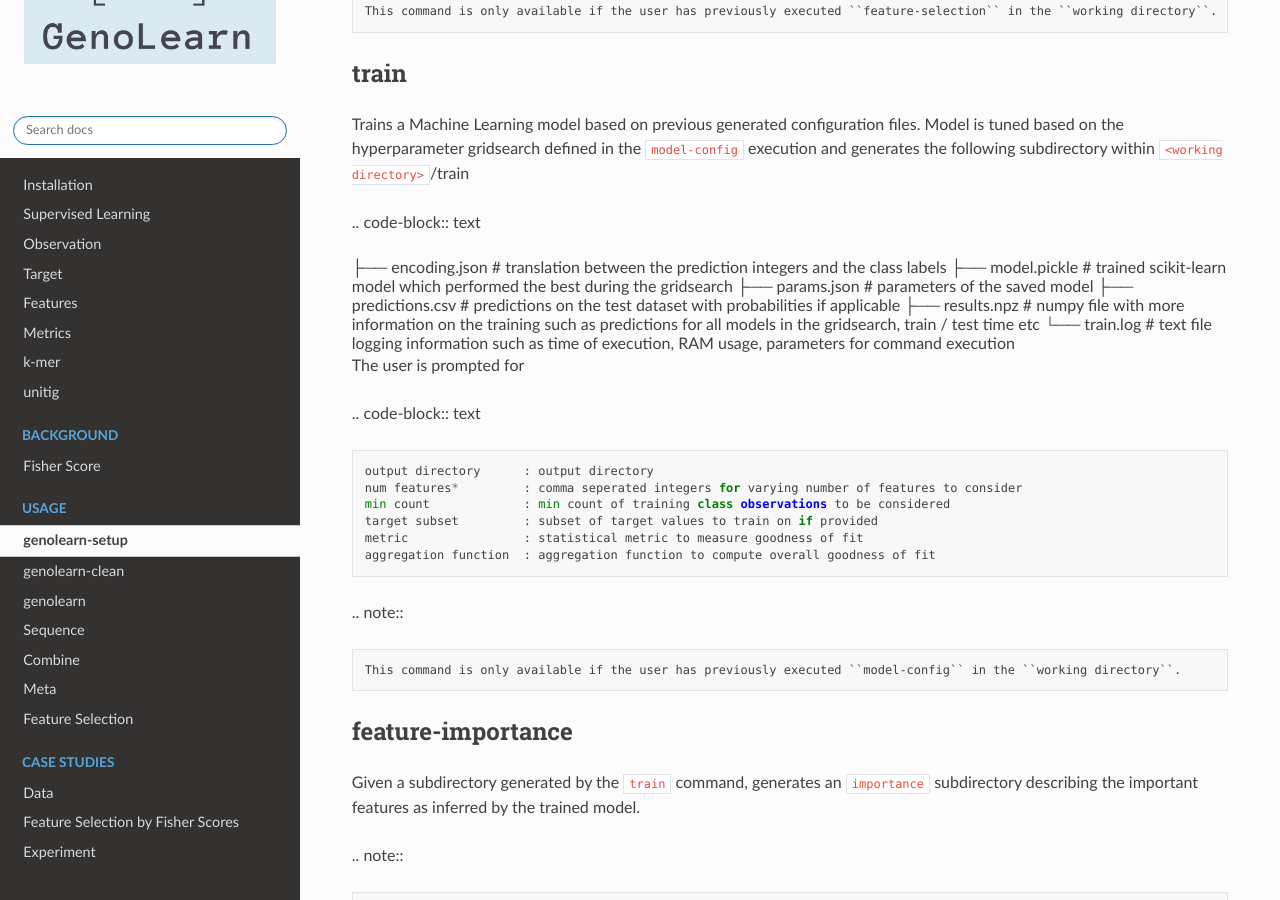
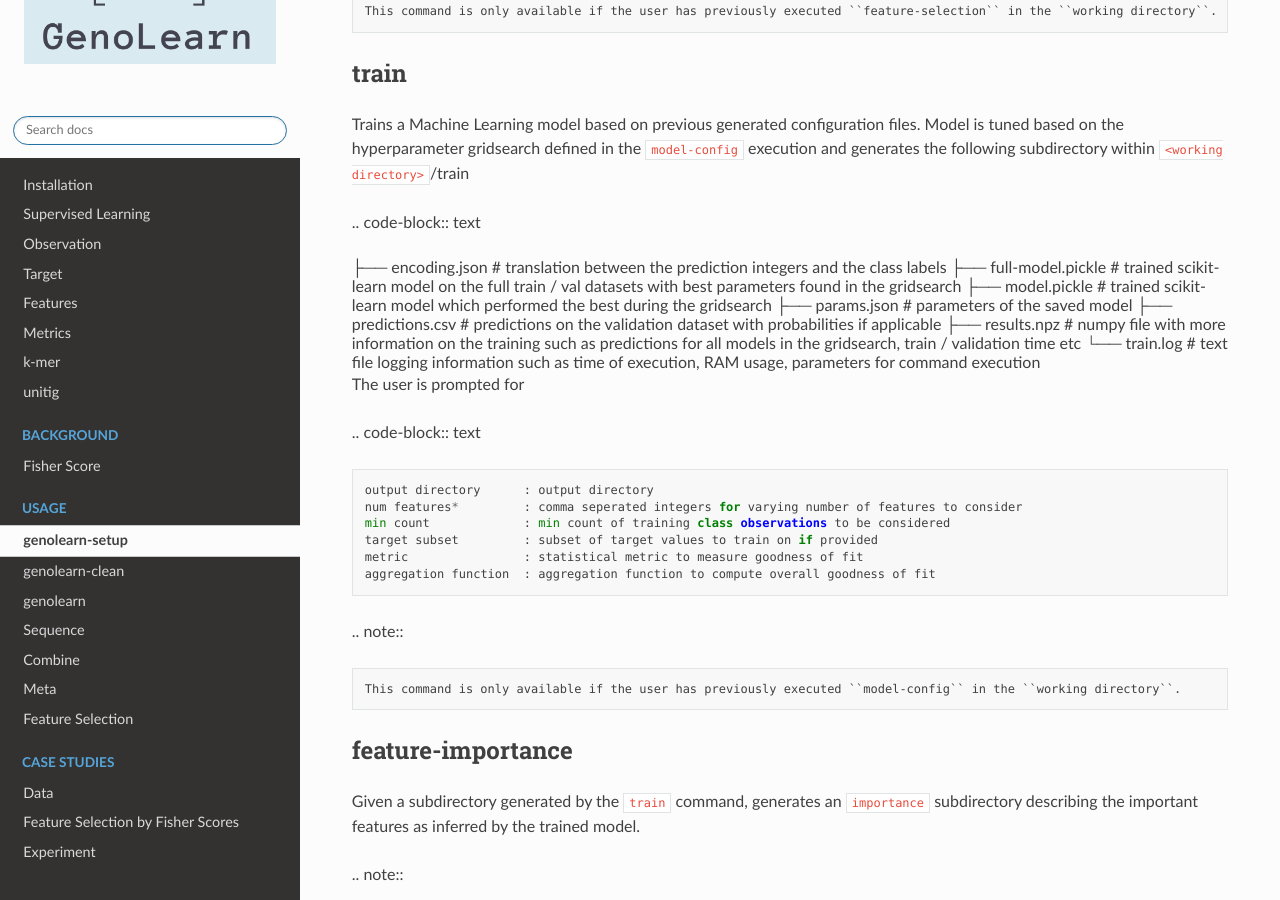
Before and after one commit to jordan-wei-taylor/genolearn-test, a Sphinx documentation site: the page built from docs/usage/overview.md, in a window 1280 px wide and 900 px high, scrolled down 3211 px. Built offline with Sphinx 7.4.7 and the Read the Docs theme 2.0.0, drawn with Linux system fonts in a browser that asks for light colours; some of the changed text lies outside the part shown.

Commit message:
see changelog

```diff
--- a/changelog.rst
+++ /dev/null
@@ -1,6 +0,0 @@
-Version 0.1.0
--------------
-
-[ ] Filter common features between train and test within the DataLoader before filtering based on feature Selection
-[ ] Boruta
-[ ] Force data type to bool to change feature count to feature presence
--- a/docs/usage/overview.md
+++ b/docs/usage/overview.md
@@ -78,7 +78,7 @@
 .. rubric:: preprocess meta
 
 
-Preprocesses the ``metadata`` defining the ``identifier`` column, ``target`` column, and splitting which datapoints can be used to train and test our later Machine Learning models on. The user is prompted on
+Preprocesses the ``metadata`` defining the ``identifier`` column, ``target`` column, and splitting which datapoints can be used to train and validate our later Machine Learning models on. The user is prompted on
 
 .. code-block:: text
 
@@ -86,11 +86,11 @@
     identifier          : identifier column in input metadata
     target              : target column in input metadata
     group               : group column in input metadata
-    train group values* : group values to assign as training data [if group  = None]
-    test group values * : group values to assign as testing data  [if group  = None]
-    proportion train    : proportion of data to assign as train   [if group != None]
+    train group values* : group values to assign as train data       [if group  = None]
+    val group values *  : group values to assign as validation data  [if group  = None]
+    proportion train    : proportion of data to assign as train      [if group != None]
 
-The user should leave the ``group`` value as ``None`` if they want to randomly assign their data as train and test (this is standard practice in the Data Science community). If the user has defined their own groupings of the data points, they should specify the group column and state which (non-overlapping) group values belong to the train and test datasets.
+The user should leave the ``group`` value as ``None`` if they want to randomly assign their data as train / validation (this is standard practice in the Data Science community). If the user has defined their own groupings of the data points, they should specify the group column and state which (non-overlapping) group values belong to the train and validation datasets.
 
 .. note::
 
@@ -132,10 +132,11 @@
 
    <output directory>
     ├── encoding.json      # translation between the prediction integers and the class labels
+    ├── full-model.pickle  # trained scikit-learn model on the full train / val datasets with best parameters found in the gridsearch
     ├── model.pickle       # trained scikit-learn model which performed the best during the gridsearch
     ├── params.json        # parameters of the saved model
-    ├── predictions.csv    # predictions on the test dataset with probabilities if applicable
-    ├── results.npz        # numpy file with more information on the training such as predictions for all models in the gridsearch, train / test time etc
+    ├── predictions.csv    # predictions on the validation dataset with probabilities if applicable
+    ├── results.npz        # numpy file with more information on the training such as predictions for all models in the gridsearch, train / validation time etc
     └── train.log          # text file logging information such as time of execution, RAM usage, parameters for command execution
 
 The user is prompted for
--- a/genolearn/__init__.py
+++ b/genolearn/__init__.py
@@ -5,7 +5,7 @@
 
 import os
 
-__version__ = '0.0.9dev'
+__version__ = '0.1.0dev'
 
 ls = os.listdir()
 wd = True if '.genolearn' in ls else False
```
Also changed, not shown: changelog.md (added, +7 -0 lines), docs/usage/evaluate.md (+10 -0 lines), docs/usage/feature-importance.md (+7 -5 lines), docs/usage/preprocess.md (+5 -5 lines), docs/usage/train.md (+15 -0 lines), 8 other files.
